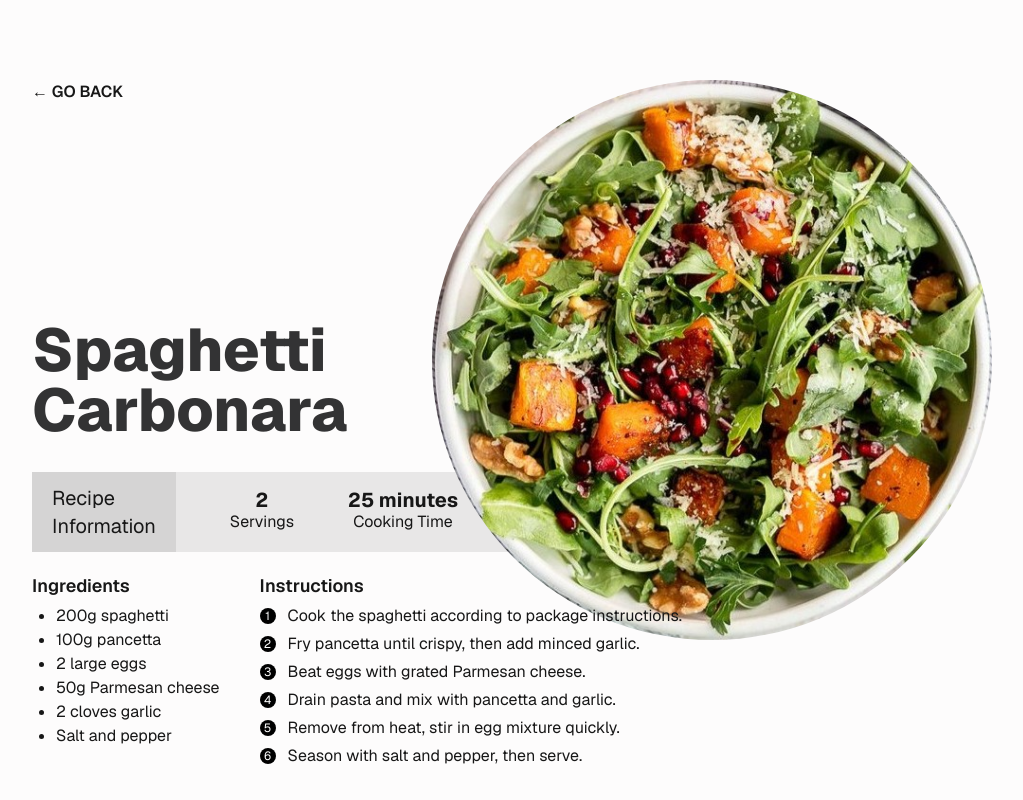
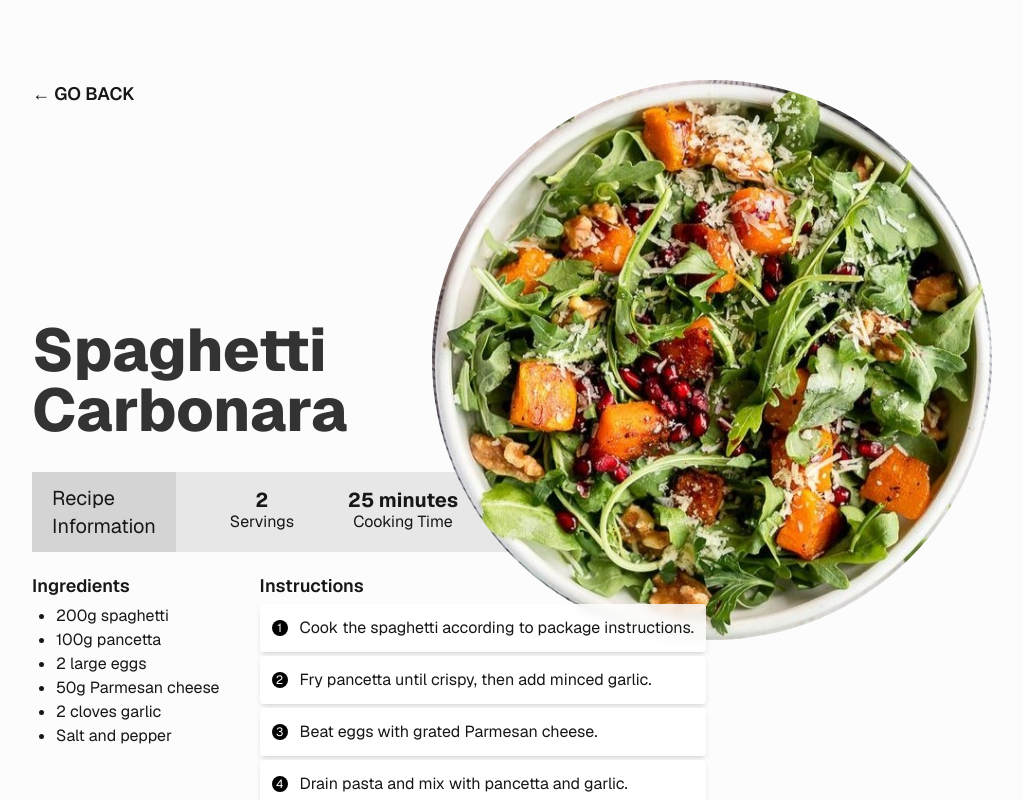
Before and after one commit to addomingo/Next-Recipe-Application, a Next.js app: page /recipes/1 in a window 1280 px wide. Shown: the top 800 px of the page, without its empty margins (128-1151 px from the left). Built offline with nearby package versions, Linux system fonts and the light colour scheme.

Commit message:
fix: instruction and image overlap in RecipeDetails component

```diff
--- a/components/RecipeDetail.tsx
+++ b/components/RecipeDetail.tsx
@@ -10,7 +10,7 @@ export default function RecipeDetails({ recipe }: { recipe: Recipe }) {
     <div className="w-full">
         <section className="w-full relative">
             <div className="h-[15rem]">
-                <button type="button" className="font-semibold" onClick={() => router.back()}>
+                <button type="button" className="font-semibold text-lg" onClick={() => router.back()}>
                     ← GO BACK
                 </button>
             </div>
@@ -41,7 +41,7 @@ export default function RecipeDetails({ recipe }: { recipe: Recipe }) {
                 <div className="flex flex-col gap-1 max-w-[70%]">
                     <h3 className="text-lg font-semibold">Instructions</h3>
                     { recipe.instructions.map((instruction, index) =>
-                        <div className="flex gap-3 items-start">
+                        <div className="flex gap-3 items-start bg-white/80 backdrop-blur-sm rounded p-3 shadow-md">
                             <div className="w-4 h-4 rounded-full flex-shrink-0 bg-black text-xs text-white flex items-center justify-center mt-1">{index + 1}</div>
                             <h4>{instruction}</h4>
                         </div>
```
